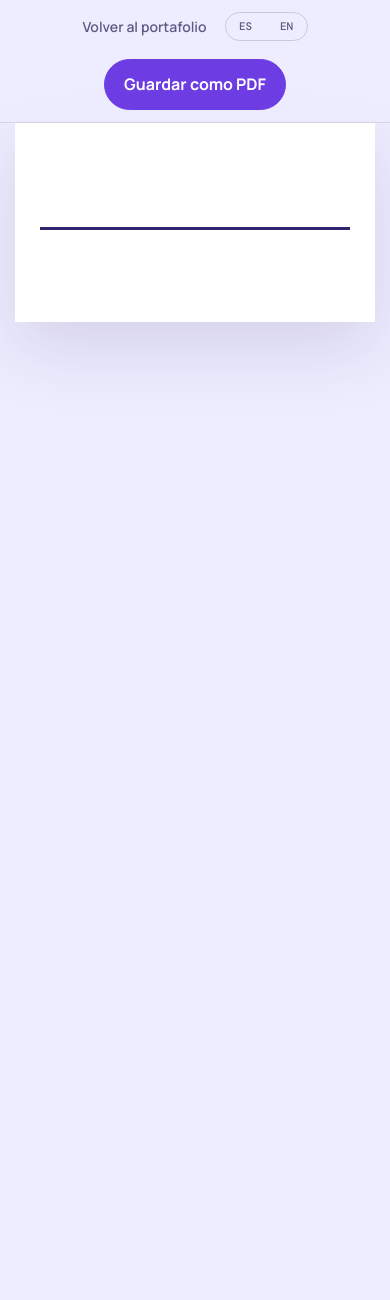
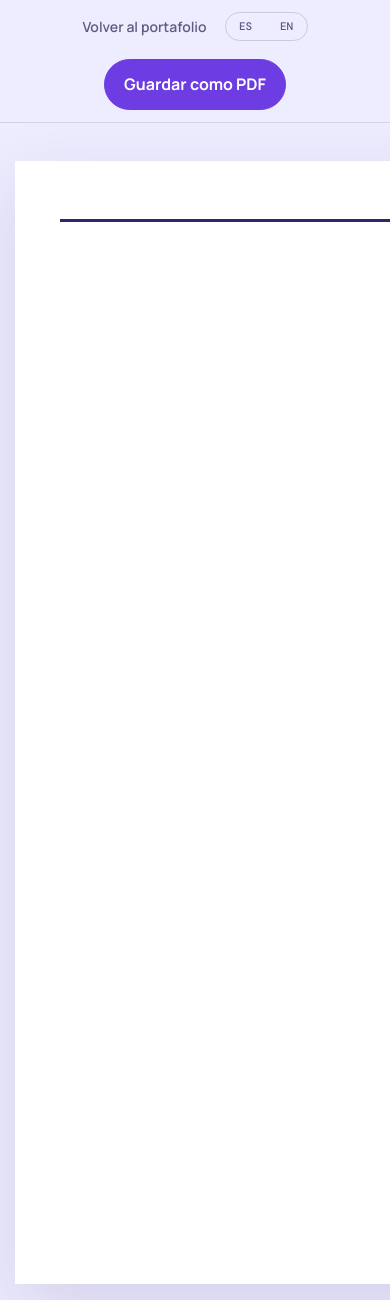
Before and after one commit to munhof/munhof.github.io, a PHP site: page /cv.html in a window 390 px wide. Shown: the top 1300 px of the page. Before the commit the page ends 348 px from the top, so only its background shows below. Run offline with PHP 8.4, Linux system fonts and the light colour scheme.

Commit message:
fix: share A4 layout between CV preview and print

```diff
--- a/cv.html
+++ b/cv.html
@@ -22,6 +22,7 @@
     <button class="button button-primary" type="button" data-print data-copy="ui.printCv">Guardar como PDF</button>
   </div>
 
+  <div class="cv-preview">
   <main id="cv-document" class="cv-document">
     <header class="cv-header">
       <div>
@@ -62,6 +63,7 @@
       <p id="cv-languages"></p>
     </section>
   </main>
+  </div>
 
   <script type="module" src="script.js"></script>
 </body>
--- a/script.js
+++ b/script.js
@@ -390,7 +390,10 @@ function setupControls() {
     button.addEventListener("click", () => setLanguage(button.dataset.lang));
   });
 
-  document.querySelector("[data-print]")?.addEventListener("click", () => window.print());
+  document.querySelector("[data-print]")?.addEventListener("click", async () => {
+    await document.fonts.ready;
+    window.print();
+  });
 
   const themeButton = document.querySelector(".theme-toggle");
   const savedTheme = localStorage.getItem("portfolio-theme");
--- a/style.css
+++ b/style.css
@@ -639,10 +639,22 @@ button {
   backdrop-filter: blur(16px);
 }
 
+/* The sheet uses identical physical dimensions on screen and paper.
+   Narrow screens scroll the preview rather than reflowing its contents. */
+.cv-preview {
+  overflow-x: auto;
+  padding: 38px 15px 80px;
+}
+
 .cv-document {
-  width: min(calc(100% - 30px), 900px);
-  margin: 38px auto 80px;
-  padding: 54px 62px;
+  width: 210mm;
+  min-height: 297mm;
+  margin: 0 auto;
+  padding: 10mm 12mm;
+  font-size: 10.5px;
+  line-height: 1.35;
+  print-color-adjust: exact;
+  -webkit-print-color-adjust: exact;
   background: #fff;
   box-shadow: 0 25px 70px rgba(38, 27, 86, 0.13);
 }
@@ -650,28 +662,33 @@ button {
 .cv-header {
   display: grid;
   grid-template-columns: 1fr auto;
-  gap: 30px;
-  padding-bottom: 24px;
+  gap: 18px;
+  padding-bottom: 12px;
   border-bottom: 3px solid #33246f;
 }
 
 .cv-header h1 {
   margin: 0;
-  font-size: 37px;
+  font-size: 28px;
   letter-spacing: -0.04em;
   line-height: 1;
 }
 
+.cv-header .eyebrow {
+  margin: 0 0 8px;
+}
+
 .cv-headline {
-  margin: 10px 0 0;
+  margin: 8px 0 0;
+  font-size: 12px;
   color: #5d43a5;
   font-weight: 700;
 }
 
 .cv-contact {
   text-align: right;
-  font-size: 11px;
-  line-height: 1.75;
+  font-size: 9px;
+  line-height: 1.5;
 }
 
 .cv-contact a {
@@ -679,32 +696,42 @@ button {
 }
 
 .cv-section {
-  margin-top: 25px;
+  margin-top: 12px;
+  break-inside: auto;
 }
 
 .cv-section h2 {
-  margin: 0 0 10px;
+  margin: 0 0 6px;
+  break-after: avoid;
   color: #49318f;
-  font: 700 13px/1.2 "Manrope", sans-serif;
+  font: 700 11px/1.2 "Manrope", sans-serif;
   letter-spacing: 0.08em;
   text-transform: uppercase;
 }
 
 .cv-section p,
 .cv-section li {
-  font-size: 11.5px;
-  line-height: 1.55;
+  font-size: 9.5px;
+  line-height: 1.4;
+}
+
+.cv-section p {
+  margin: 0;
+}
+
+.cv-section li {
+  break-inside: avoid;
 }
 
 .cv-section ul {
-  margin: 7px 0 0;
+  margin: 4px 0 0;
   padding-left: 19px;
 }
 
 .cv-skills {
   display: grid;
-  grid-template-columns: repeat(3, 1fr);
-  gap: 16px;
+  grid-template-columns: repeat(3, minmax(0, 1fr));
+  gap: 12px;
 }
 
 .cv-skills p {
@@ -876,19 +907,7 @@ button {
     flex-wrap: wrap;
   }
 
-  .cv-document {
-    margin-top: 0;
-    padding: 32px 25px;
-  }
 
-  .cv-header,
-  .cv-skills {
-    grid-template-columns: 1fr;
-  }
-
-  .cv-contact {
-    text-align: left;
-  }
 }
 
 @media (prefers-reduced-motion: reduce) {
@@ -912,7 +931,7 @@ button {
 @media print {
   @page {
     size: A4;
-    margin: 10mm 12mm;
+    margin: 0;
   }
 
   .no-print {
```
Also changed, not shown: other parts of style.css (+13 -91 lines), 1 other file.
